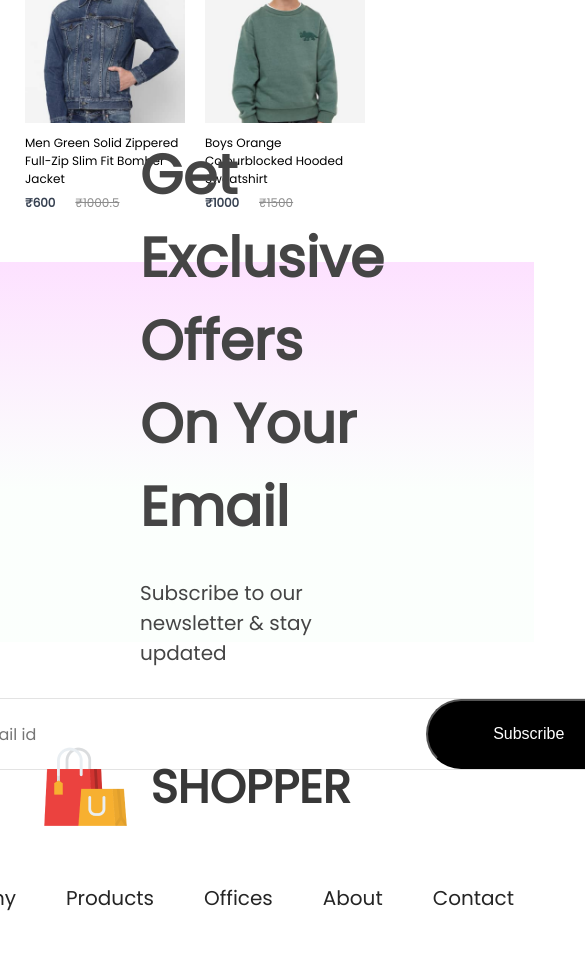
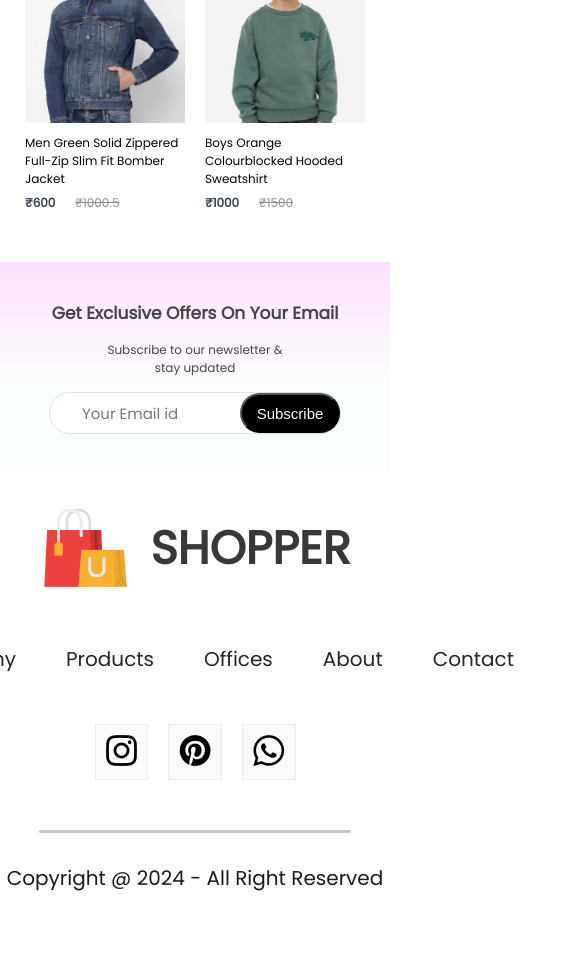
Before and after one commit to SomsuryaMohapatra/E-Commerce-Frontend, a React (Create React App) app: page / in a window 390 px wide. Shown: the part 2720-3681 px from the top of the page, 585 px wide, since content can reach past the window. After the commit the page ends 3643 px from the top, so only its background shows below. Built offline with nearby package versions, Linux system fonts and the light colour scheme.

Commit message:
Responsive NewsLetter

```diff
--- a/src/Components/NewsLetter/NewsLetter.css
+++ b/src/Components/NewsLetter/NewsLetter.css
@@ -11,18 +11,19 @@
     background: linear-gradient(180deg, #fde1ff 0%, #e1ffea22 60%);
     gap: 30px;
 }
-.newsletter h1{
+
+.newsletter h1 {
     color: #454545;
     font-size: 55px;
     font-weight: 600;
 }
 
-.newsletter p{
+.newsletter p {
     color: #454545;
     font-size: 20px;
 }
 
-.newsletter div{
+.newsletter div {
     display: flex;
     align-items: center;
     justify-content: space-between;
@@ -33,7 +34,7 @@
     border: 1px solid #e3e3e3;
 }
 
-.newsletter input{
+.newsletter input {
     width: 500px;
     margin-left: 30px;
     border: none;
@@ -43,7 +44,7 @@
     font-size: 16px;
 }
 
-.newsletter div button{
+.newsletter div button {
     width: 210px;
     height: 70px;
     border-radius: 80px;
@@ -52,3 +53,118 @@
     font-size: 16px;
     cursor: pointer;
 }
+
+@media(max-width:1280px) {
+    .newsletter {
+        padding: 0px 80px;
+        gap: 20px;
+    }
+
+    .newsletter h1 {
+        font-size: 36px;
+    }
+
+    .newsletter p {
+        font-size: 18px;
+    }
+
+    .newsletter div {
+        width: 600px;
+        height: 60px;
+    }
+
+    .newsletter input {
+        width: 400px;
+    }
+
+    .newsletter div button {
+        width: 160px;
+        height: 60px;
+    }
+}
+
+@media(max-width:1024px) {
+    .newsletter {
+        margin-bottom: 60px;
+    }
+
+    .newsletter h1 {
+        font-size: 30px;
+    }
+
+    .newsletter p {
+        font-size: 16px;
+    }
+
+    .newsletter div {
+        width: 500px;
+        height: 50px;
+    }
+
+    .newsletter input {
+        width: 300px;
+    }
+
+    .newsletter div button {
+        width: 120px;
+        height: 50px;
+    }
+}
+
+@media(max-width:800px) {
+    .newsletter {
+        height: 35vh;
+        margin-bottom: 30px;
+    }
+
+    .newsletter h1 {
+        font-size: 25px;
+    }
+
+    .newsletter p {
+        font-size: 15px;
+    }
+
+    .newsletter div {
+        width: 400px;
+        height: 40px;
+    }
+
+    .newsletter input {
+        width: 200px;
+        font-size: 15px;
+    }
+
+    .newsletter div button {
+        width: 100px;
+        height: 40px;
+        font-size: 15px;
+    }
+}
+
+@media(max-width:500px) {
+    .newsletter {
+        height: 25vh;
+        width: 100%;
+        padding: 0;
+        gap: 15px;
+    }
+
+    .newsletter h1 {
+        font-size: 17px;
+    }
+
+    .newsletter p {
+        text-align: center;
+        max-width: 200px;
+        font-size: 12px;
+    }
+
+    .newsletter div {
+        width: 290px;
+    }
+
+    .newsletter input {
+        width: 130px;
+    }
+}
```
